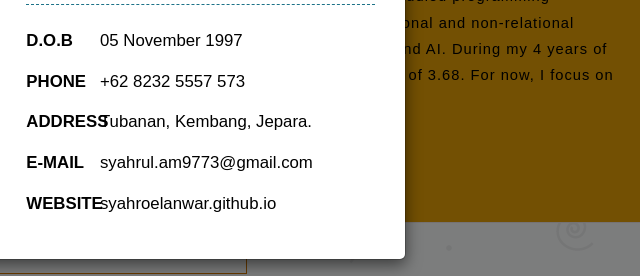
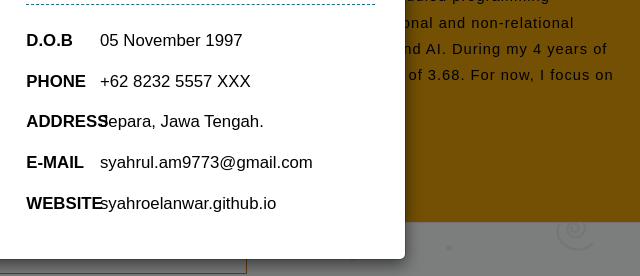
Before and after one commit to syahroelanwar/syahroelanwar.github.io, a plain HTML site: page index.html in a window 1280 px wide. Both pictures are taken after a click on the link "CHECK OUT MY PROFILE". Shown: the part 1237-1513 px from the top of the page, 534-1174 px from the left. Drawn offline with Linux system fonts and the light colour scheme; animation ran at ten frames a second; a web font is replaced by a local one.

Commit message:
Update index.html

```diff
--- a/index.html
+++ b/index.html
@@ -213,19 +213,19 @@ License URL: http://creativecommons.org/licenses/by/3.0/
 								<li>
 									<ul class="agileits-address-text">
 										<li><b>PHONE </b></li>
-										<li>+62 8232 5557 573</li>
+										<li>+62 8232 5557 XXX</li>
 									</ul>
 								</li>
 								<li>
 									<ul class="agileits-address-text">
 										<li><b>ADDRESS </b></li>
-										<li>Tubanan, Kembang, Jepara.</li>
+										<li>Jepara, Jawa Tengah.</li>
 									</ul>
 								</li>
 								<li>
 									<ul class="agileits-address-text">
 										<li><b>E-MAIL </b></li>
-										<li><a href="mailto:syahrul.am9773@gmail.com"> syahrul.am9773@gmail.com</a></li>
+										<li><a href="mailto:msyahrulanwar****@gmail.com"> syahrul.am9773@gmail.com</a></li>
 									</ul>
 								</li>
 								<li>
```
